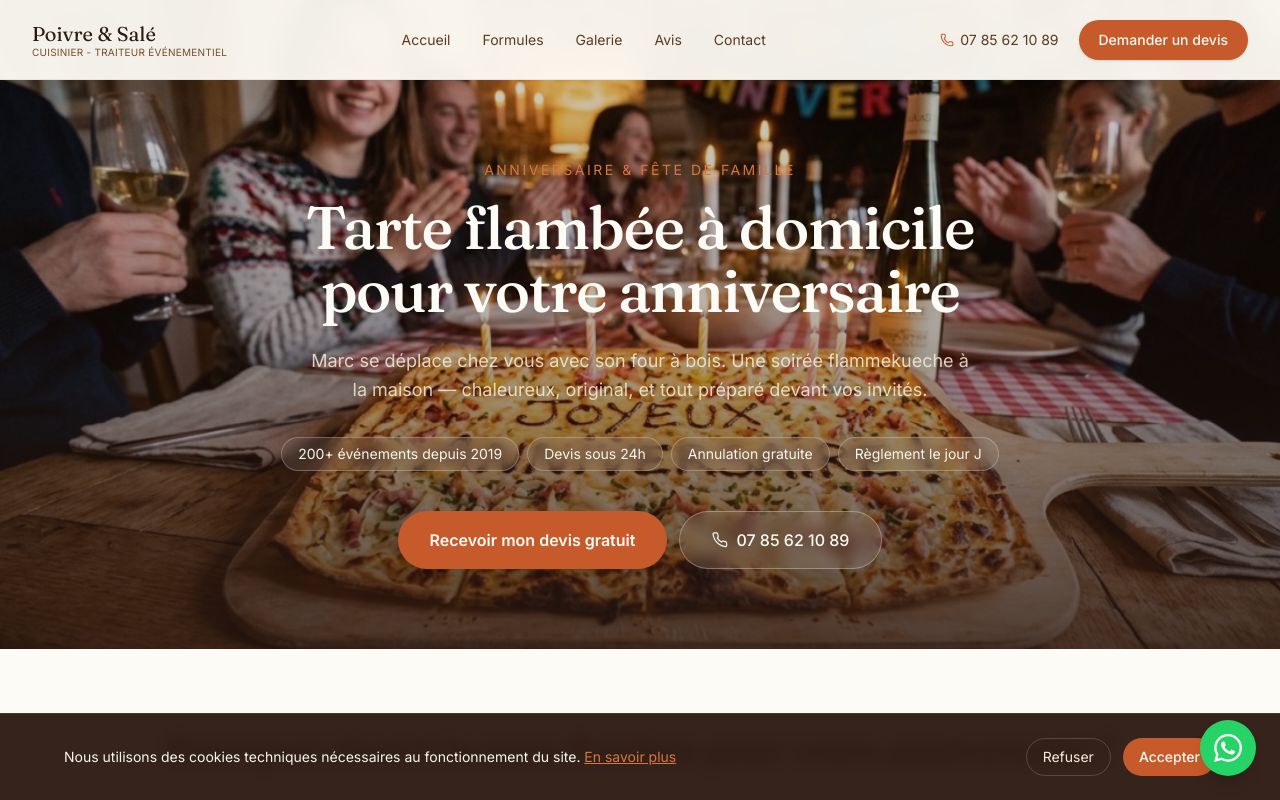
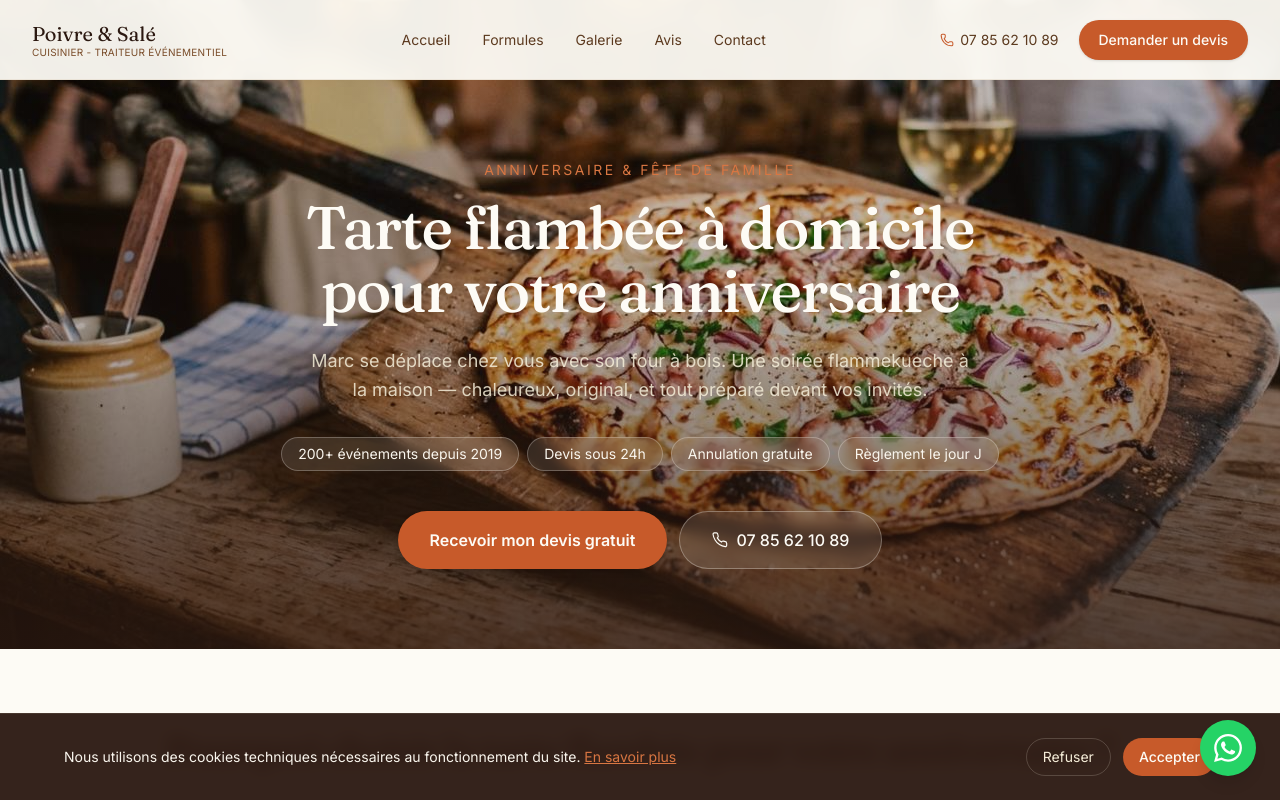
Before and after one commit to Sebluimeme/tarte-flambee-ruggieri, a Next.js app: page /tarte-flambee-anniversaire in a window 1280 px wide. Shown: the top 800 px of the page. Built offline with nearby package versions, Linux system fonts and the light colour scheme.

Commit message:
feat: use new tarte anniversaire photo for anniversaire hero

```diff
--- a/app/tarte-flambee-anniversaire/page.tsx
+++ b/app/tarte-flambee-anniversaire/page.tsx
@@ -62,7 +62,7 @@ export default function AnniversairePage() {
       {/* Hero */}
       <section className="relative min-h-[72vh] flex items-end">
         <Image
-          src="/media/anniversaire-famille.jpg"
+          src="/media/tarte-anniversaire-famille.jpg"
           fill
           className="object-cover object-center"
           alt="Tarte flambée au four à bois pour un anniversaire en famille"
```
Also changed, not shown: public/media/tarte-anniversaire-famille.jpg (added).
